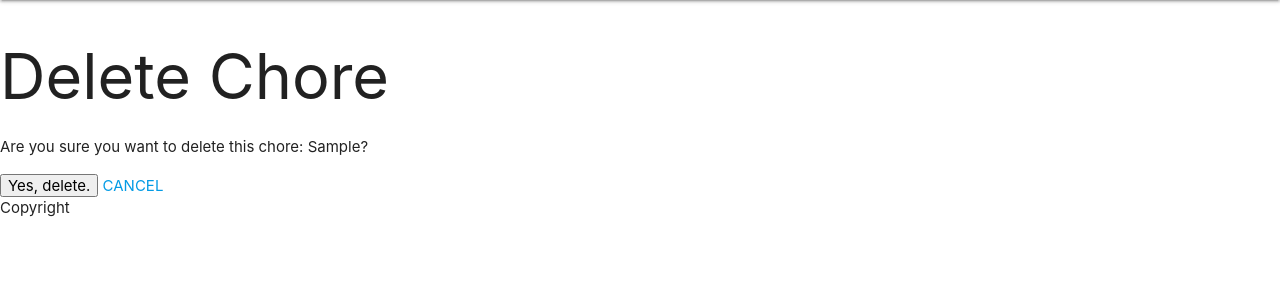
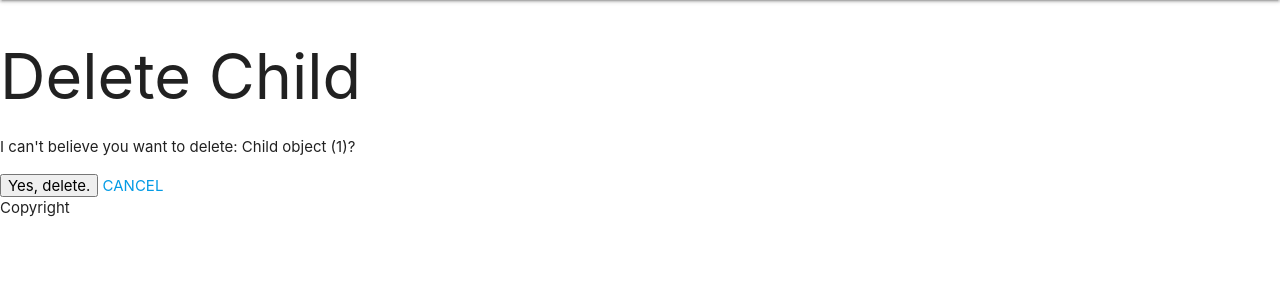
Before and after one commit to chauncy-n/choreapp, a Django app: page /children/1/delete/ in a window 1280 px wide. Shown: the part 64-364 px from the top of the page. Run offline with Django 3.2, Linux system fonts and the light colour scheme; tables that the repository leaves empty hold one stand-in row (values such as "Sample post").

```diff
--- a/main_app/templates/main_app/child_confirm_delete.html
+++ b/main_app/templates/main_app/child_confirm_delete.html
@@ -8,6 +8,6 @@
   <form action="" method="POST">
     {% csrf_token %}
     <input type="submit" value="Yes, delete.">
-    <a href="/chores">CANCEL</a>
+    <a href="/children">CANCEL</a>
   </form>
 {% endblock %}
--- a/main_app/templates/profile.html
+++ b/main_app/templates/profile.html
@@ -5,12 +5,12 @@
 <h1>{{ username }}'s Kids:</h1>
 
 {% for child in children %}
-
+<a href="/children/{{ child.id }}">
   <ul>
     <li>Child:{{ child.name }}</li>
     <li>Points:{{child.points}} </li>
   </ul>
-
+</a>
 
 {% endfor %}
 {% endblock %}
--- a/main_app/views.py
+++ b/main_app/views.py
@@ -30,7 +30,7 @@ class ChildUpdate(UpdateView):
         return HttpResponseRedirect('/children/' + str(self.object.pk))
 
 class ChildDelete(DeleteView):
-    model = Chore
+    model = Child
     success_url = '/children/'
 
 class ChoreCreate(CreateView):
```
Also changed, not shown: README.md.
